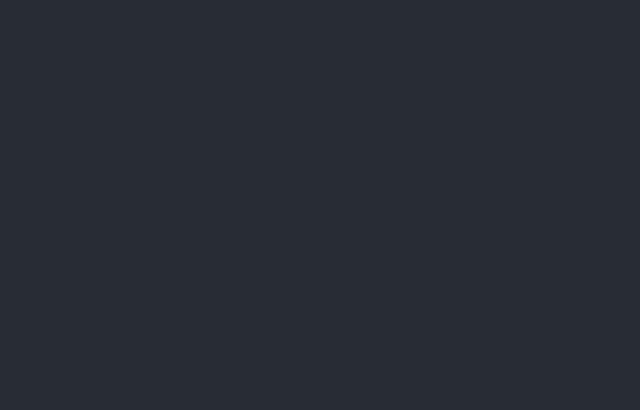
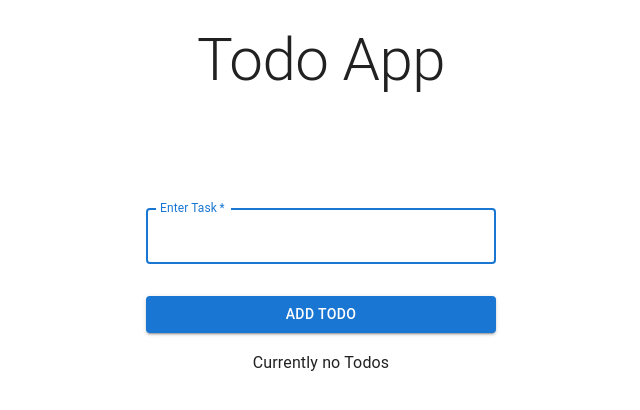
Before and after one commit to Nic-Horton/react-todo-app, a React (Create React App) app: page / in a window 1280 px wide. Shown: the top 410 px of the page, without its empty margins (319-959 px from the left). Built offline with nearby package versions, Linux system fonts and the light colour scheme.

Commit message:
Created to do app

```diff
--- a/src/App.js
+++ b/src/App.js
@@ -1,10 +1,46 @@
 import './App.css';
+import { useState } from 'react';
+import AddTodo from './components/Addtodo';
+import TodoList from './components/TodoList';
+import Typography from '@mui/material/Typography';
+import Box from '@mui/material/Box';
 
 function App() {
+	const [todoList, setTodoList] = useState([]);
+	const [todo, setTodo] = useState('');
+
+	const addItem = (e) => {
+		e.preventDefault();
+		e.target.todo.input = '';
+		setTodoList([...todoList, todo]);
+	};
+
+	const deleteItem = (item) => {
+		const newTodos = todoList.filter((todo) => {
+			return todo !== item;
+		});
+		setTodoList(newTodos);
+	};
+
 	return (
-		<div className="App">
-			<header className="App-header"></header>
-		</div>
+		<Box
+			sx={{ display: 'flex', flexDirection: 'column', alignItems: 'center' }}
+		>
+			<Typography
+				component="h2"
+				variant="h2"
+				color="inherit"
+				align="center"
+				noWrap
+				sx={{ flex: 1 }}
+				mt={3}
+				mb={3}
+			>
+				Todo App
+			</Typography>
+			<AddTodo todo={todo} setTodo={setTodo} addItem={addItem} />
+			<TodoList todoList={todoList} deleteItem={deleteItem} />
+		</Box>
 	);
 }
 
--- /dev/null
+++ b/src/components/Addtodo.jsx
@@ -0,0 +1,55 @@
+import React from 'react'
+import Button from '@mui/material/Button';
+import CssBaseline from '@mui/material/CssBaseline';
+import TextField from '@mui/material/TextField';
+import Grid from '@mui/material/Grid';
+import Box from '@mui/material/Box';
+import Container from '@mui/material/Container';
+
+
+function AddTodo({todo,addItem,setTodo}) {
+
+  return (
+    <Container component="main" maxWidth="xs">
+        <CssBaseline />
+        <Box
+          sx={{
+            marginTop: 8,
+            display: 'flex',
+            flexDirection: 'column',
+            alignItems: 'center',
+          }}
+        >
+          <Box component="form" onSubmit={(e)=>{addItem(e)}} sx={{ mt: 1 }}>
+            <TextField
+              type='text'
+              margin="normal"
+              required
+              fullWidth
+              label="Enter Task"
+              name="todo"
+              value={todo}
+              onChange={(e) => {setTodo(e.target.value);}}
+              autoComplete='off'
+              autoFocus
+            />
+            <Button
+              type="submit"
+              fullWidth
+              variant="contained"
+              sx={{ mt: 3, mb: 2 }}
+            >
+              Add todo
+            </Button>
+            <Grid container>
+              <Grid item xs color={'blue'}>
+
+              </Grid>
+            </Grid>
+          </Box>
+        </Box>
+      </Container>
+  )
+}
+
+export default AddTodo
--- /dev/null
+++ b/src/components/TodoList.jsx
@@ -0,0 +1,69 @@
+import React from 'react'
+import List from '@mui/material/List';
+import ListItem from '@mui/material/ListItem';
+import ListItemButton from '@mui/material/ListItemButton';
+import ListItemIcon from '@mui/material/ListItemIcon';
+import ListItemText from '@mui/material/ListItemText';
+import Checkbox from '@mui/material/Checkbox';
+import IconButton from '@mui/material/IconButton';
+import DeleteIcon from '@mui/icons-material/Delete';
+import { Typography } from '@mui/material';
+
+
+function TodoList({todoList,deleteItem}) {
+  const [checked, setChecked] = React.useState([0]);
+
+  const handleToggle = (todo) => () => {
+    const currentIndex = checked.indexOf(todo);
+    const newChecked = [...checked];
+
+    if (currentIndex === -1) {
+      newChecked.push(todo);
+    } else {
+      newChecked.splice(currentIndex, 1);
+    }
+
+    setChecked(newChecked);
+  };
+
+  return (
+    <>
+    {todoList?.length > 0 ? (
+    <List sx={{ width: '100%', maxWidth: 360, bgcolor: 'background.paper' }}>
+      {todoList.map((todo) => {
+        const labelId = `${todo}`;
+
+        return (
+          <ListItem
+            key={todo}
+            secondaryAction={
+              <IconButton edge="end" aria-label="comments" onClick={() => {deleteItem(todo);}}>
+                <DeleteIcon />
+              </IconButton>
+            }
+            disablePadding
+          >
+            <ListItemButton role={undefined} onClick={handleToggle(todo)} dense>
+              <ListItemIcon>
+                <Checkbox
+                  edge="start"
+                  checked={checked.indexOf(todo) !== -1}
+                  tabIndex={-1}
+                  disableRipple
+                  inputProps={{ 'aria-labelledby': labelId }}
+                />
+              </ListItemIcon>
+              <ListItemText id={labelId} primary={`${todo}`} />
+            </ListItemButton>
+          </ListItem>
+        );
+      })}
+    </List>
+  ) : (
+    <Typography variant="subtitle1">Currently no Todos</Typography>
+  )}
+  </>
+  );
+}
+
+export default TodoList
--- a/src/index.js
+++ b/src/index.js
@@ -3,14 +3,11 @@ import ReactDOM from 'react-dom/client';
 import './index.css';
 import App from './App';
 import reportWebVitals from './reportWebVitals';
-import { BrowserRouter } from 'react-router-dom';
 
 const root = ReactDOM.createRoot(document.getElementById('root'));
 root.render(
 	<React.StrictMode>
-		<BrowserRouter>
-			<App />
-		</BrowserRouter>
+		<App />
 	</React.StrictMode>
 );
 
```
